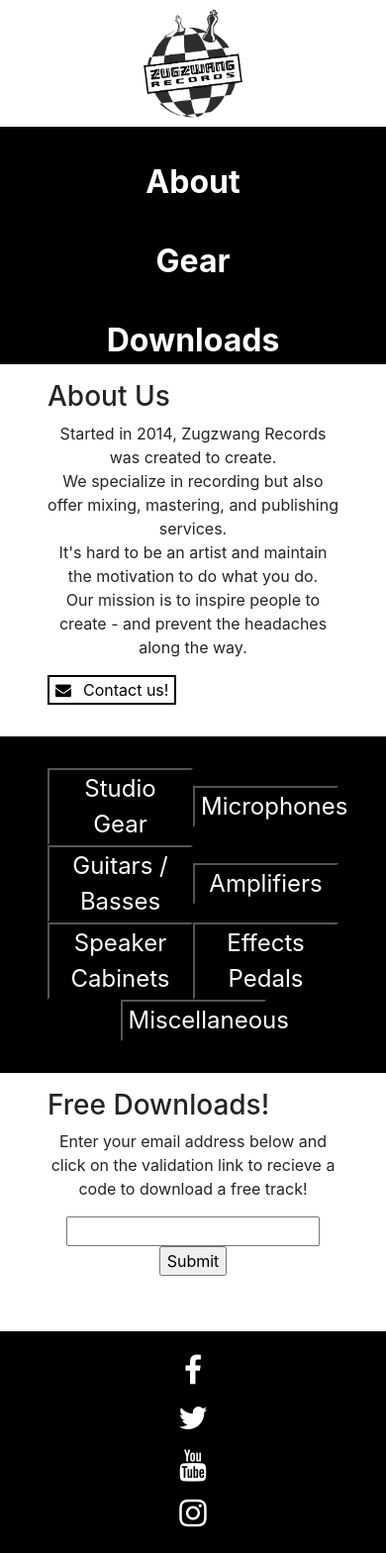
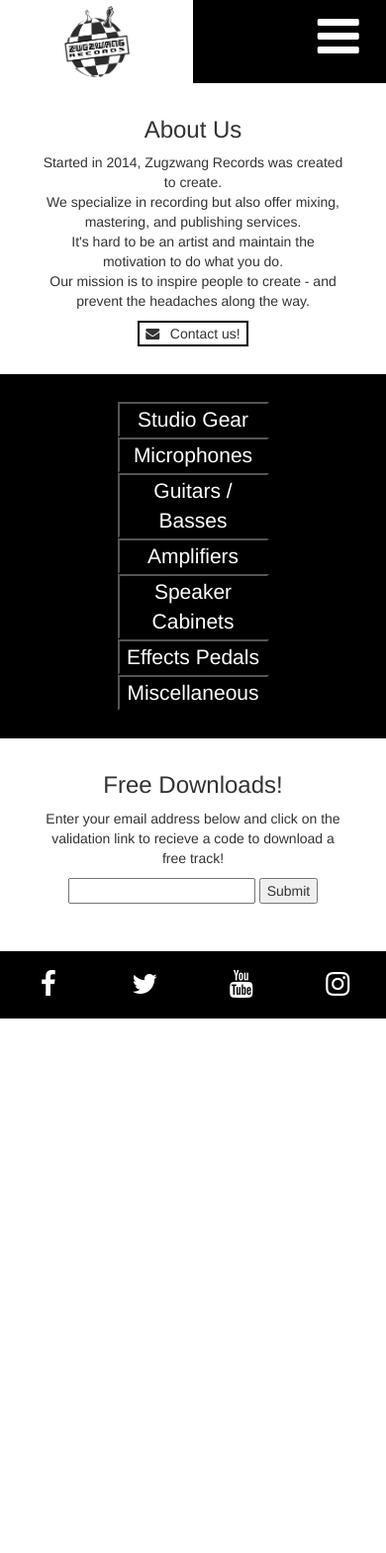
Before and after one commit to pootispenser1985/zugzwangrecords, a PHP site: page / in a window 390 px wide. Shown: the whole page at 99% size. After the commit the page ends 1029 px from the top, so only its background shows below. Run offline with PHP 8.4, Linux system fonts and the light colour scheme; style sheets or scripts are compiled from the project's sources; some libraries are stand-ins or nearby versions.

Commit message:
got the basic formatting of the mobile version sorted

```diff
--- a/index.php
+++ b/index.php
@@ -8,23 +8,33 @@
     <script src="http://thrashcan.net/includes/bootstrap.min.js"></script>
     <link rel="stylesheet"
       href="http://cdnjs.cloudflare.com/ajax/libs/font-awesome/4.6.3/css/font-awesome.min.css">
-    <script src="main.js?v=10"></script>
-    <link rel="stylesheet" href="main.css?v=103017a">
+    <script src="main.js?v=11"></script>
+    <link rel="stylesheet" href="main.css?v=103117n">
     <title>Zugzwang Records</title>
     <body>
     <div class="container">
       <div class="row" id="top-nav-bar">
-        <div class="col-md-3 nav-element text-center" id="logoHolder">
+        <div class="col-xs-6 col-md-3 nav-element text-center" id="logoHolder">
           <img id="logo" src="images/zugzwangLogo.png" />
         </div>
-        <div class="col-md-3 nav-element text-center">
+        <div class="col-md-3 hidden-xs hidden-sm nav-element text-center">
           <a href="#about">About</a>
         </div>
-        <div class="col-md-3 nav-element text-center">
+        <div class="col-md-3 hidden-xs hidden-sm nav-element text-center">
           <a href="#gear">Gear</a>
         </div>
-        <div class="col-md-3 nav-element text-center">
+        <div class="col-md-3 hidden-xs hidden-sm nav-element text-center">
           <a href="#downloads">Downloads</a>
+        </div>
+        <div class="col-xs-6 hidden-md hidden-lg hidden-xl">
+          <i class="fa fa-bars" aria-hidden="true" id="mobile-menu-button"></i>
+        </div>
+        <div class="col-xs-12 hidden-md hidden-lg hidden-xl text-right" id="mobile-menu" style="display: none;">
+          <ul>
+            <li><a href="#about">About</a></li>
+            <li><a href="#gear">Gear</a></li>
+            <li><a href="#downloads">Downloads</a></li>
+          </ul>
         </div>
       </div> <!-- end top-nav-bar -->
       <div class="row middle-content" id="about">
@@ -163,16 +173,16 @@
         <span id="output"></span>
       </div> <!-- end 'downloads' section -->
       <div class="row" id="bottom-nav-bar">
-        <div class="col-md-3 text-center social-media">
+        <div class="col-xs-3 col-md-3 text-center social-media">
           <a href="https://www.facebook.com/zugzwangrecords/"><i class="fa fa-facebook"></i></a>
         </div>
-        <div class="col-md-3 text-center social-media">
+        <div class="col-xs-3 col-md-3 text-center social-media">
           <a href="https://twitter.com/zugzwangrecords"><i class="fa fa-twitter"></i></a>
         </div>
-        <div class="col-md-3 text-center social-media">
+        <div class="col-xs-3 col-md-3 text-center social-media">
           <a href="https://www.youtube.com/channel/UCXqWxB_q1wKZ_XKLUUcedeA/videos"><i class="fa fa-youtube"></i></a>
         </div>
-        <div class="col-md-3 text-center social-media">
+        <div class="col-xs-3 col-md-3 text-center social-media">
           <a href="https://www.instagram.com/zugzwangrecords/"><i class="fa fa-instagram"></i></a>
         </div>
       </div> <!-- end bottom-nav-bar -->
--- a/main.js
+++ b/main.js
@@ -1,11 +1,15 @@
 $(document).ready(function() {
-  //following two functions are for showing or hiding parts of the page
+  //following functions are for showing or hiding parts of the page
   $('#contactLink').click(function() {
     $('#contact').toggle();
   });
   $('.gear-heading').click(function() {
     $(this).next().toggle();
   });
+  $('#mobile-menu-button').click(function() {
+    $('#mobile-menu').toggle();
+  });
+
   //instead of the default submit action, do submitEmail()
   $('#email-form').submit(function(event) {
     event.preventDefault();
--- a/main.scss
+++ b/main.scss
@@ -18,7 +18,7 @@
 }
 
 #logo {
-  height: 4em;
+  height: 3em;
 }
 
 #logoHolder {
@@ -30,6 +30,30 @@
 #top-nav-bar {
   background-color: black;
   color: white;
+  #mobile-menu-button {
+    font-size: 3.5em;
+    float: right;
+    margin-top: 0.25em;
+    margin-right: 0.25em;
+  }
+
+  #mobile-menu {
+    margin-right: 2em;
+    margin-bottom: 2em;
+    a {
+      color: white;
+      margin-right: 0.25em;
+      text-decoration: none;
+      font-size: 2em;
+      font-weight: bold;
+    }
+    ul {
+      li {
+        margin-bottom: 0.5em;
+      }
+      list-style: none;
+    }
+  }
 }
 
 .container {
```
